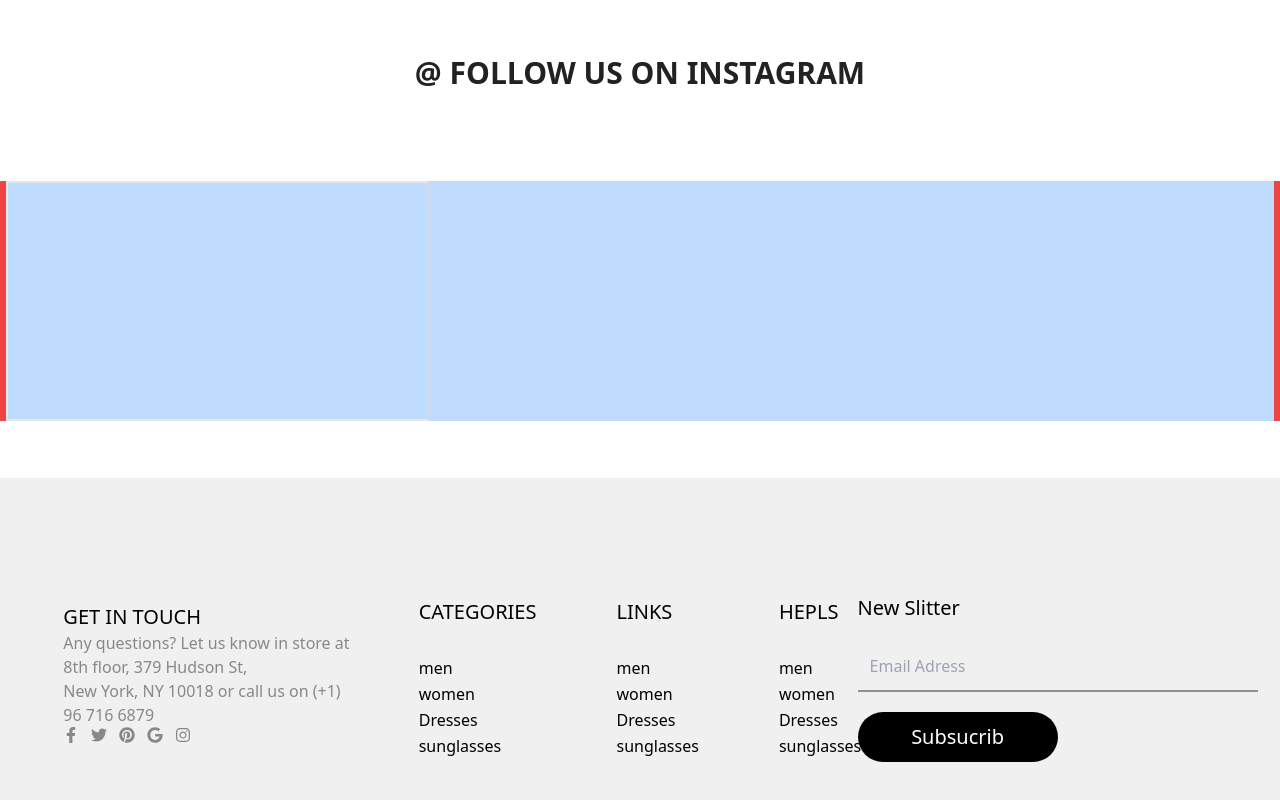
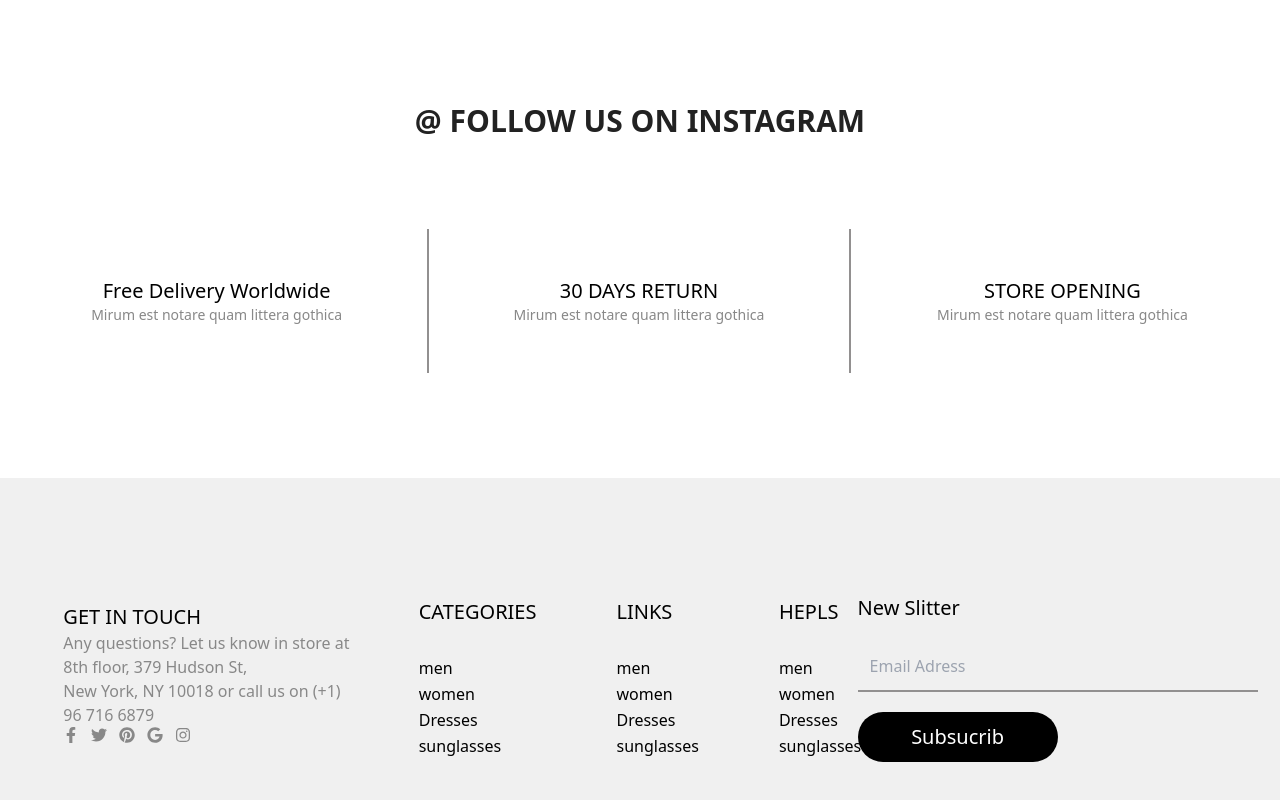
Before and after one commit to saifdin0101/react-finallProject-SaifEddine-Elaydi, a React (Create React App) app: page / in a window 1280 px wide. Shown: the part 3502-4302 px from the top of the page. Built offline with nearby package versions, Linux system fonts and the light colour scheme.

Commit message:
home done

```diff
--- a/src/index.css
+++ b/src/index.css
@@ -20,3 +20,6 @@ nav{
   box-shadow: 2px 1px 7px 0px rgba(0,0,0,0.75);
 
 }
+.rightborder{
+  border-right: 2px solid rgb(146, 144, 144);
+}
--- a/src/pages/home/home.jsx
+++ b/src/pages/home/home.jsx
@@ -261,10 +261,19 @@ export const Home = () => {
         </div>
         <div className='h-[60vh] w-[100%] flex justify-center items-center gap-[90px] flex-col'>
             <div className='font-bold text-3xl text-[#222222]'>@ FOLLOW US ON INSTAGRAM</div>
-            <div className='h-[50%] w-[100%] bg-red-500 flex justify-center items-center'>
-            <div className='h-[100%] w-[33%] border-r-[#d9d9d9] border-solid border-[2px] bg-blue-200 flex justify-center items-center'></div>
-            <div className='h-[100%] w-[33%] bg-blue-200'></div>
-            <div className='h-[100%] w-[33%] bg-blue-200'></div>
+            <div className='h-[30%] w-[100%]  flex justify-center items-center'>
+            <div className='h-[100%] w-[33%] rightborder    flex justify-center flex-col items-center'>
+                <div className='font-thin text-xl'>Free Delivery Worldwide</div>
+                <div className='text-[#888888] text-sm'>Mirum est notare quam littera gothica</div>
+            </div>
+            <div className='h-[100%] w-[33%] rightborder   flex justify-center flex-col items-center'>
+                <div className='font-thin text-xl'>30 DAYS RETURN</div>
+                <div className='text-[#888888] text-sm'>Mirum est notare quam littera gothica</div>
+            </div>
+            <div className='h-[100%] w-[33%]    flex justify-center flex-col items-center'>
+                <div className='font-thin text-xl'>STORE OPENING</div>
+                <div className='text-[#888888] text-sm'>Mirum est notare quam littera gothica</div>
+            </div>
 
             </div>
 
```
